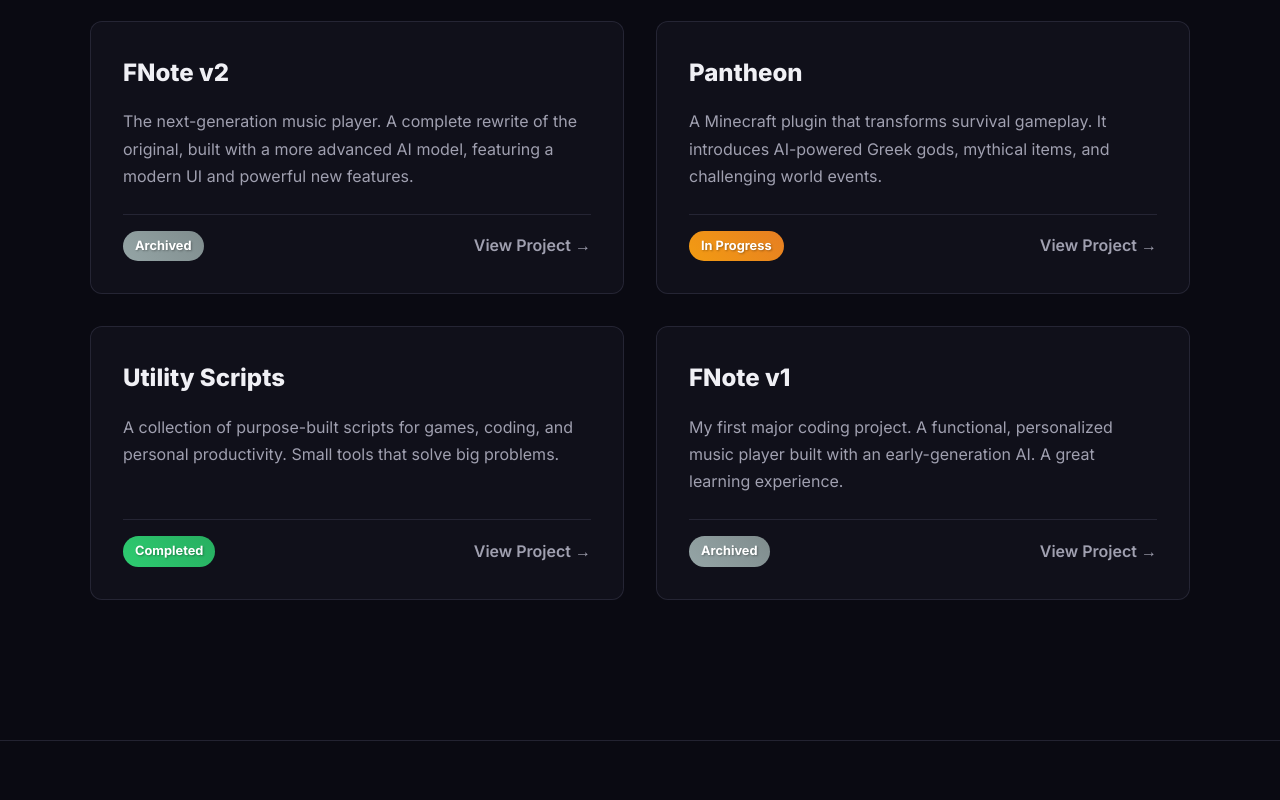
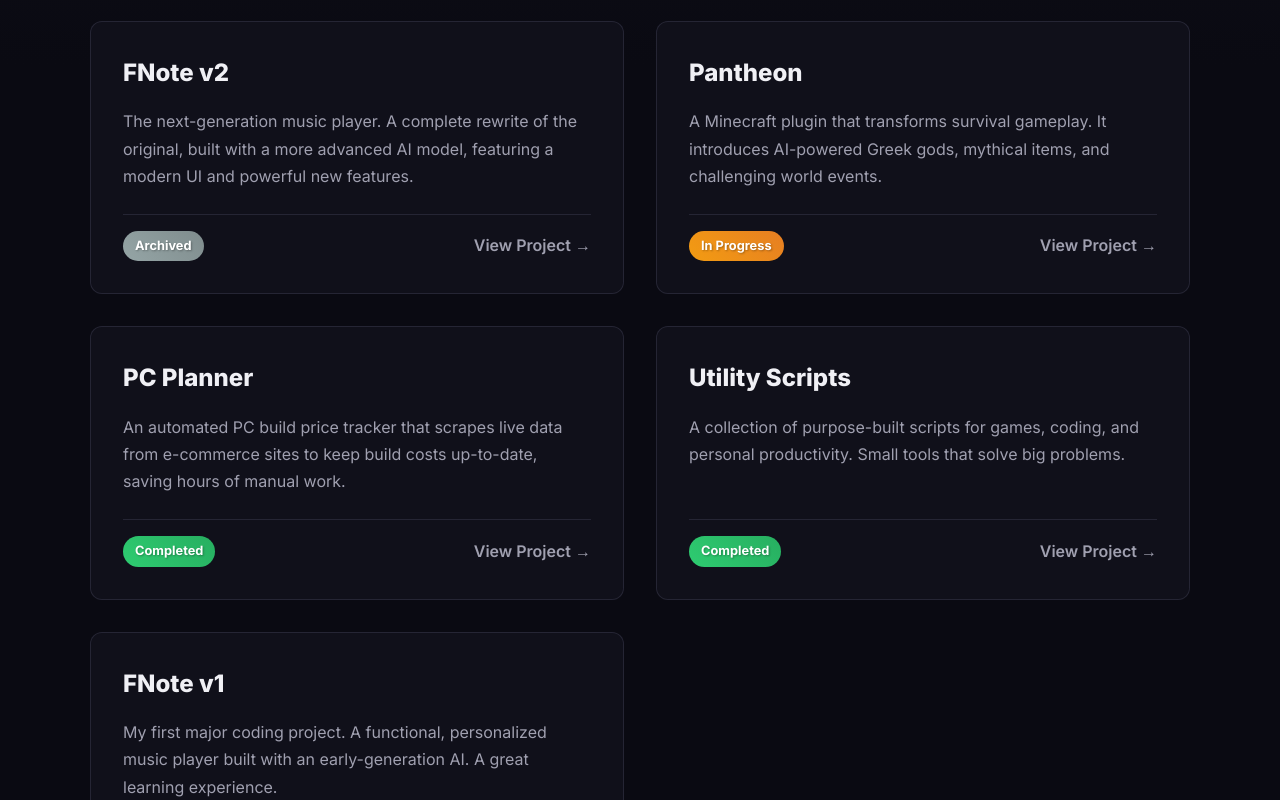
Before and after one commit to zqily/PersonalWebsite, a plain HTML site: page projects/projects.html in a window 1280 px wide. Shown: the part 439-1239 px from the top of the page. Drawn offline with nearby package versions, Linux system fonts and the light colour scheme.

Commit message:
Added PC Planner

```diff
--- a/projects/projects.html
+++ b/projects/projects.html
@@ -5,7 +5,6 @@
     <meta charset="UTF-8">
     <meta name="viewport" content="width=device-width, initial-scale=1.0">
     <title>zqil // My Projects</title>
-    <link rel="icon" type="image/x-icon" href="../favicon.ico">
 
     <!-- Animation Libraries -->
     <link href="https://unpkg.com/aos@2.3.1/dist/aos.css" rel="stylesheet">
@@ -71,7 +70,21 @@
                     </div>
                 </a>
 
-                <!-- Project Card 3: Utility Scripts -->
+                <!-- Project Card 3: PC Planner -->
+                <a href="./pcplanner/pcplanner.html" class="project-card-link" data-aos="fade-up" data-aos-delay="300">
+                    <div class="project-card">
+                        <div class="card-content">
+                            <h3>PC Planner</h3>
+                            <p>An automated PC build price tracker that scrapes live data from e-commerce sites to keep build costs up-to-date, saving hours of manual work.</p>
+                        </div>
+                        <div class="card-footer">
+                            <span class="project-status status-completed">Completed</span>
+                            <span class="view-project">View Project →</span>
+                        </div>
+                    </div>
+                </a>
+
+                <!-- Project Card 4: Utility Scripts -->
                 <a href="./utility/utility.html" class="project-card-link" data-aos="fade-up" data-aos-delay="400">
                     <div class="project-card">
                         <div class="card-content">
@@ -85,7 +98,7 @@
                     </div>
                 </a>
 
-                <!-- Project Card 4: FNote v1 -->
+                <!-- Project Card 5: FNote v1 -->
                 <a href="./fnote1/fnote1.html" class="project-card-link" data-aos="fade-up" data-aos-delay="500">
                     <div class="project-card">
                         <div class="card-content">
```
